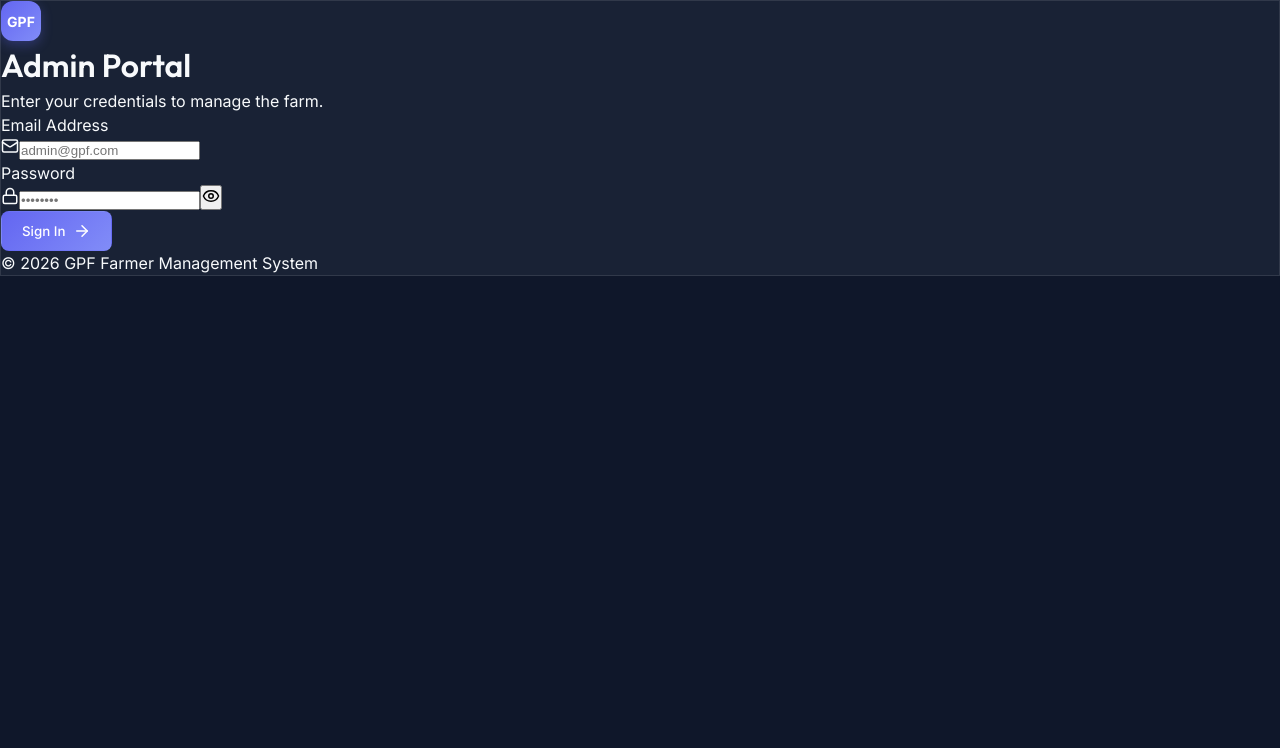
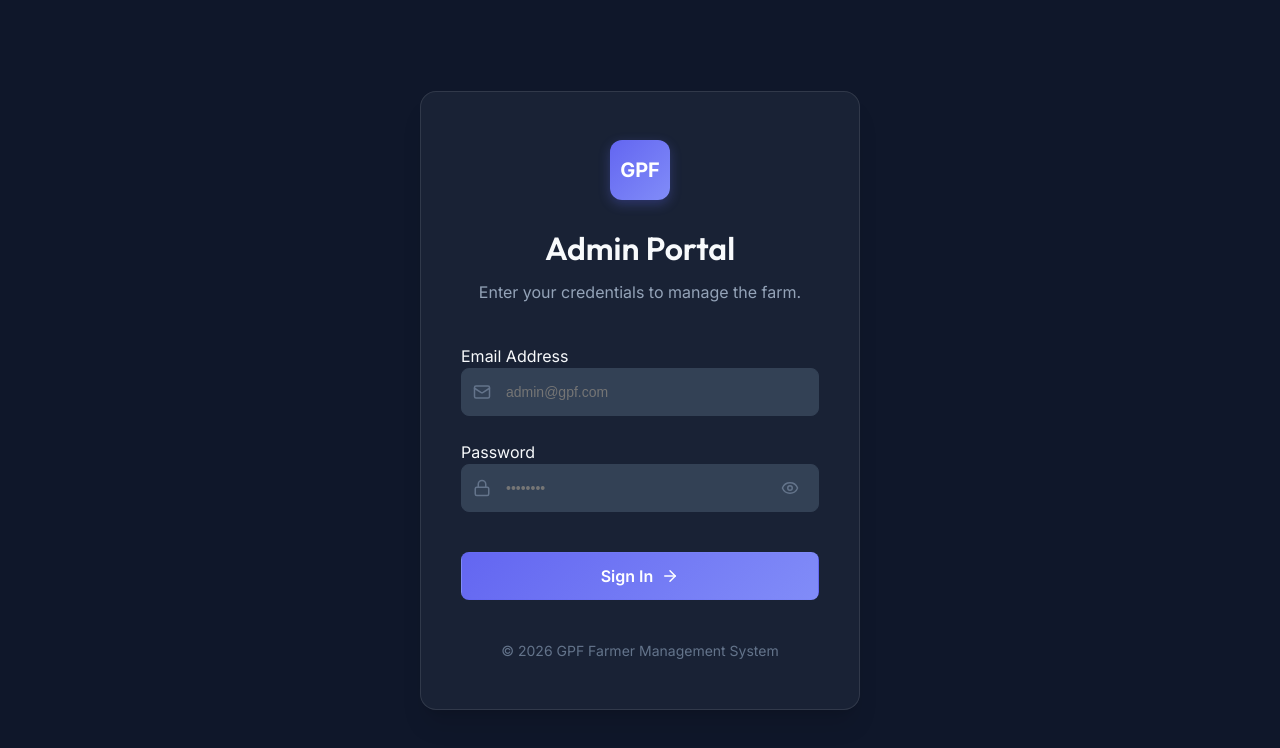
Before and after one commit to devTayyabAli/Admin_Panel_Farmer, a React (Vite) app: page / in a window 1280 px wide. Shown: the top 748 px of the page. Built offline with nearby package versions, Linux system fonts and the light colour scheme.

Commit message:
fix error

```diff
--- a/src/styles/index.css
+++ b/src/styles/index.css
@@ -673,6 +673,27 @@ ul {
 .text-muted { color: var(--text-muted); }
 .text-secondary { color: var(--text-secondary); }
 .btn-sm { padding: 0.375rem 0.75rem; font-size: 0.8125rem; }
+.btn-icon {
+  width: 40px;
+  height: 40px;
+  display: flex;
+  align-items: center;
+  justify-content: center;
+  border-radius: var(--radius-md);
+  transition: all 0.2s;
+}
+.transparent { background: transparent !important; border-color: transparent !important; }
+.full-width { width: 100% !important; }
+
+.loading {
+  min-height: 400px;
+  display: flex;
+  align-items: center;
+  justify-content: center;
+  color: var(--text-secondary);
+  font-size: 1.125rem;
+  letter-spacing: 0.025em;
+}
 /* Page Layouts */
 .dash-page, .sales-page, .users-page, .vehicles-page {
   display: flex;
@@ -862,15 +883,6 @@ tr:last-child td { border-bottom: none; }
 .vehicle-info h3 { font-size: 1.25rem; margin: 0; }
 .vehicle-info .broker { font-size: 0.875rem; color: var(--text-secondary); }
 
-.card-details {
-  display: grid;
-  grid-template-columns: 1fr 1fr;
-  gap: 1rem;
-}
-
-.detail-item { display: flex; flex-direction: column; gap: 0.25rem; }
-.detail-item label { font-size: 0.75rem; color: var(--text-muted); text-transform: uppercase; }
-.detail-item span { font-size: 0.875rem; font-weight: 500; }
 
 .card-footer {
   display: flex;
@@ -887,3 +899,121 @@ tr:last-child td { border-bottom: none; }
   font-size: 0.75rem;
   color: var(--text-muted);
 }
+
+/* Login Page Styles */
+.login-page {
+  min-height: 100vh;
+  display: flex;
+  align-items: center;
+  justify-content: center;
+  background-color: var(--bg-darker);
+  padding: 1.5rem;
+}
+
+.login-card {
+  width: 100%;
+  max-width: 440px;
+  padding: 3rem 2.5rem;
+  border-radius: var(--radius-xl);
+  box-shadow: var(--shadow-xl);
+  text-align: center;
+}
+
+.login-header {
+  margin-bottom: 2.5rem;
+}
+
+.login-header .logo-icon {
+  width: 60px;
+  height: 60px;
+  margin: 0 auto 1.5rem;
+  font-size: 1.25rem;
+}
+
+.login-header h1 {
+  font-size: 2rem;
+  margin-bottom: 0.5rem;
+  color: var(--text-primary);
+}
+
+.login-header p {
+  color: var(--text-secondary);
+}
+
+.login-form {
+  display: flex;
+  flex-direction: column;
+  gap: 1.5rem;
+  text-align: left;
+}
+
+.login-form .input-group {
+  margin-bottom: 0;
+}
+
+.login-form .input-wrapper {
+  position: relative;
+}
+
+.login-form .input-icon {
+  position: absolute;
+  left: 12px;
+  top: 50%;
+  transform: translateY(-50%);
+  color: var(--text-muted);
+}
+
+.login-form input {
+  width: 100%;
+  height: 48px;
+  padding: 0 1rem 0 2.75rem;
+  background: var(--bg-surface);
+  border: 1px solid var(--border);
+  border-radius: var(--radius-md);
+  color: var(--text-primary);
+  font-size: 0.875rem;
+  transition: all 0.2s;
+}
+
+.login-form input:focus {
+  border-color: var(--primary);
+  box-shadow: 0 0 0 2px rgba(99, 102, 241, 0.2);
+}
+
+.eye-btn {
+  position: absolute;
+  right: 12px;
+  top: 50%;
+  transform: translateY(-50%);
+  background: transparent;
+  border: none;
+  color: var(--text-muted);
+  display: flex;
+  align-items: center;
+  justify-content: center;
+  padding: 0.5rem;
+}
+
+.login-btn {
+  width: 100%;
+  height: 48px;
+  font-size: 1rem;
+  font-weight: 600;
+  margin-top: 1rem;
+}
+
+.error-alert {
+  padding: 1rem;
+  background: rgba(239, 68, 68, 0.1);
+  border: 1px solid rgba(239, 68, 68, 0.2);
+  color: #fca5a5;
+  border-radius: var(--radius-md);
+  font-size: 0.875rem;
+  margin-bottom: 0.5rem;
+}
+
+.login-footer {
+  margin-top: 2.5rem;
+  color: var(--text-muted);
+  font-size: 0.875rem;
+}
```
